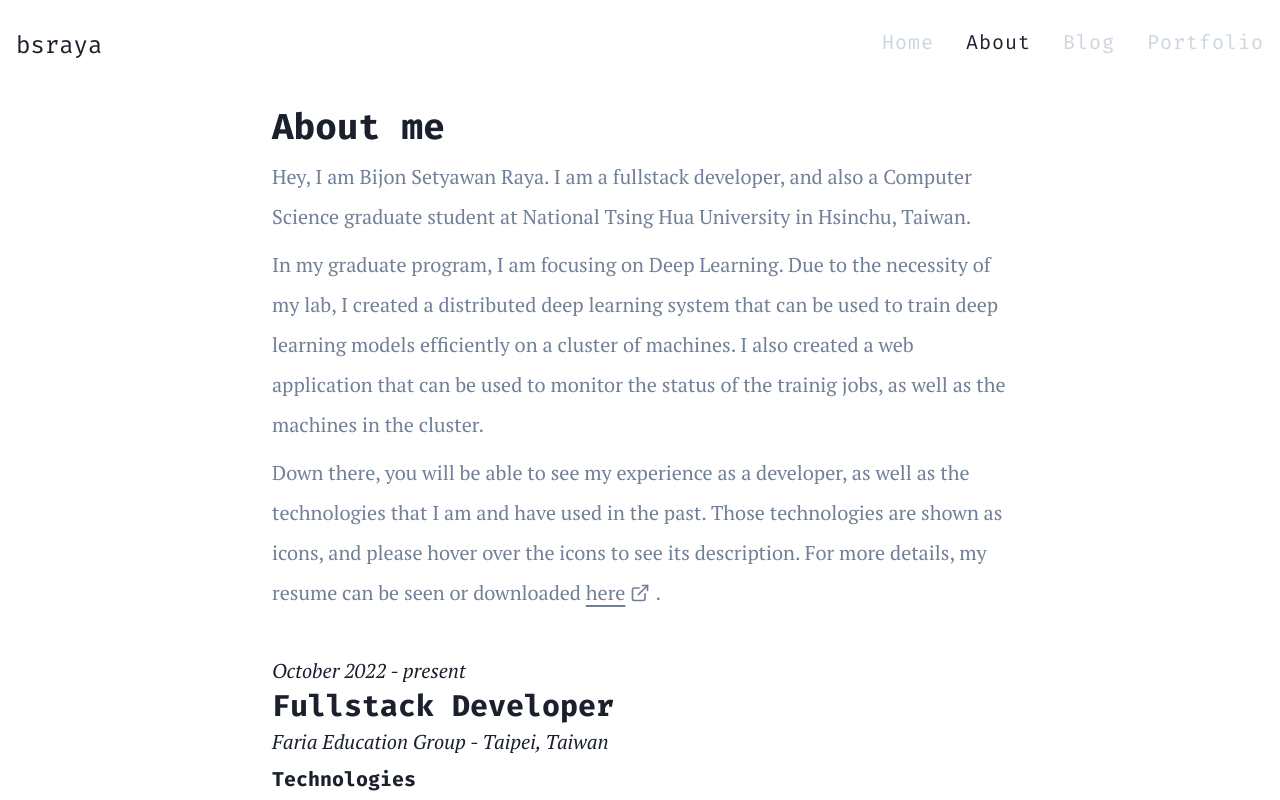
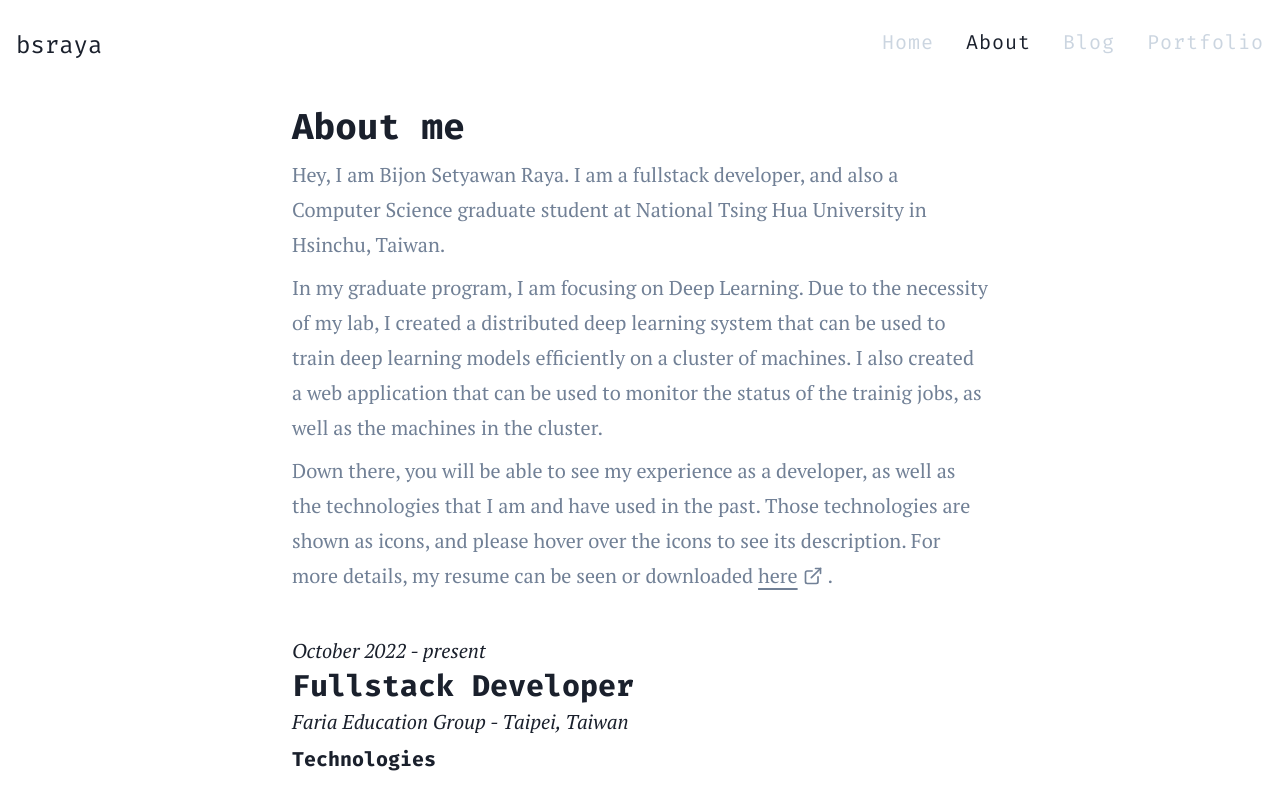
Before and after one commit to bsraya/bsraya, a Next.js app: page /about in a window 1280 px wide. Shown: the top 800 px of the page. Built offline with nearby package versions, Linux system fonts and the light colour scheme; a small style sheet from the web is missing.

Commit message:
style: reduce line height

```diff
--- a/pages/about.tsx
+++ b/pages/about.tsx
@@ -1,4 +1,4 @@
-import { Container, Heading, Link, Stack, Text } from '@chakra-ui/react'
+import { Box, Container, Heading, Link, Stack, Text } from '@chakra-ui/react'
 import { ExternalLinkIcon } from '@chakra-ui/icons'
 
 import Seo from '../components/Seo'
@@ -12,24 +12,28 @@ export default function About(): JSX.Element {
     return (
         <Layout>
             <Seo title="About" type="website" />
+            <Box maxWidth="720px" mx={5}>
                 <Stack>
                     <Heading as="h1">
                         About me
                     </Heading>
-                <Text lineHeight="taller" color="gray.500">
+                    <Text color="gray.500">
                         Hey, I am Bijon Setyawan Raya. I am a fullstack developer, and also a Computer Science graduate student at National Tsing Hua University in Hsinchu, Taiwan.
                     </Text>
-                <Text lineHeight="taller" color="gray.500">
+                    <Text color="gray.500">
                         In my graduate program, I am focusing on Deep Learning. Due to the necessity of my lab, I created a distributed deep learning system that can be used to train deep learning models efficiently on a cluster of machines.
                         I also created a web application that can be used to monitor the status of the trainig jobs, as well as the machines in the cluster.
                     </Text>
-                <Text lineHeight="taller" color="gray.500">
+                    <Text color="gray.500">
                         Down there, you will be able to see my experience as a developer, as well as the technologies that I am and have used in the past. Those technologies are shown as icons, and please hover over the icons to see its description.
                         For more details, my resume can be seen or downloaded <><Link href={resumeLink} color="dark" _dark={{ color: "light" }} isExternal textDecoration="underline" _hover={{ textDecoration: "none" }}>here</Link><ExternalLinkIcon mx="5px" mb="4px" /></>.
                     </Text>
                 </Stack>
+            </Box>
+            <Box mx={5}>
                 <Experience />
                 <Skillset />
+            </Box>
         </Layout>
     )
 }
```
Lines whose indentation alone changed are shown as unchanged.
